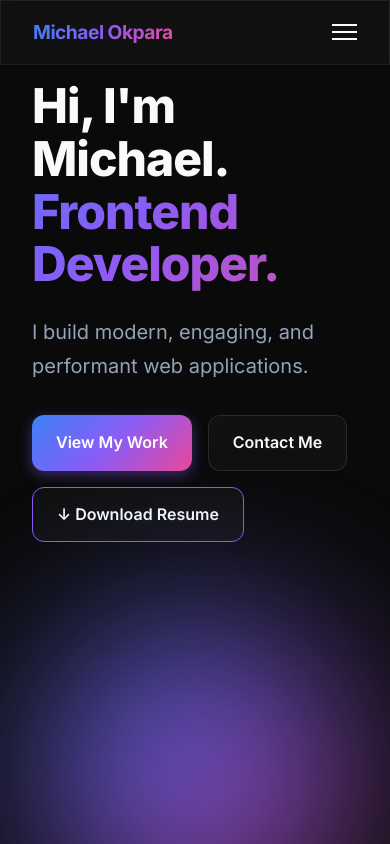
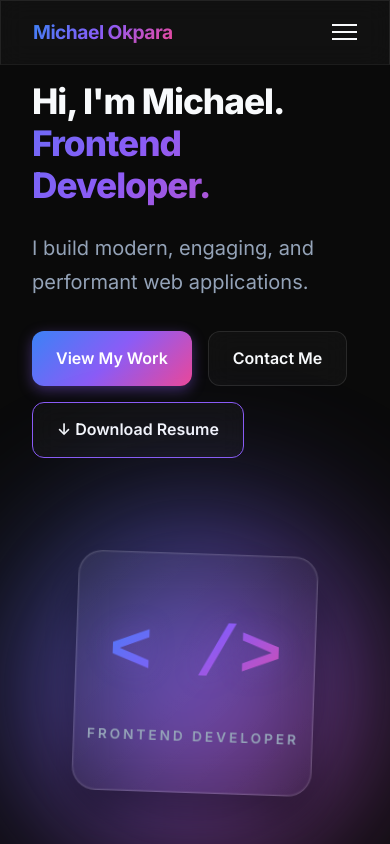
Before and after one commit to michael-max265/My-Portfolio, a React (Vite) app: page / in a window 390 px wide. Shown: the top 844 px of the page. Built offline with nearby package versions, Linux system fonts and the light colour scheme.

Commit message:
Fix hero name wrapping and responsive font size

```diff
--- a/src/components/Hero.jsx
+++ b/src/components/Hero.jsx
@@ -13,7 +13,7 @@ const Hero = () => {
           transition={{ duration: 0.8, delay: 0.2 }}
         >
           <h1 style={titleStyle}>
-            Hi, I'm {personalDetails.name.split(' ')[0]}.
+            <span style={{ whiteSpace: 'nowrap' }}>Hi, I'm {personalDetails.name.split(' ')[0]}.</span>
             <br />
             <motion.span
               className="text-gradient"
@@ -65,6 +65,21 @@ const Hero = () => {
           transition={{ duration: 1, delay: 0.4 }}
         >
           <div style={glowingOrbStyle}></div>
+          <motion.div
+            style={floatingCardStyle}
+            animate={{
+              y: [0, -20, 0],
+              rotateZ: [0, 2, -1, 0]
+            }}
+            transition={{
+              duration: 5,
+              repeat: Infinity,
+              ease: "easeInOut"
+            }}
+          >
+            <div style={codeIconStyle}>&lt; /&gt;</div>
+            <div style={floatingTextStyle}>Frontend Developer</div>
+          </motion.div>
         </motion.div>
       </div>
     </section>
@@ -92,8 +107,8 @@ const contentStyle = {
 };
 
 const titleStyle = {
-  fontSize: 'clamp(3rem, 5vw, 4.5rem)',
-  lineHeight: '1.1',
+  fontSize: 'clamp(2.2rem, 5vw, 4.5rem)',
+  lineHeight: '1.2',
   fontWeight: '800',
   marginBottom: '1.5rem',
   letterSpacing: '-1px'
@@ -154,4 +169,39 @@ const glowingOrbStyle = {
   animation: 'pulse 8s infinite alternate'
 };
 
+const floatingCardStyle = {
+  position: 'absolute',
+  width: '240px',
+  height: '240px',
+  display: 'flex',
+  flexDirection: 'column',
+  justifyContent: 'center',
+  alignItems: 'center',
+  borderRadius: '24px',
+  border: '1px solid rgba(255, 255, 255, 0.15)',
+  background: 'linear-gradient(135deg, rgba(255, 255, 255, 0.05), rgba(255, 255, 255, 0.01))',
+  backdropFilter: 'blur(16px)',
+  WebkitBackdropFilter: 'blur(16px)',
+  boxShadow: '0 20px 40px rgba(0, 0, 0, 0.4), inset 0 0 0 1px rgba(255, 255, 255, 0.05)',
+};
+
+const codeIconStyle = {
+  fontSize: '4.5rem',
+  fontWeight: '800',
+  fontFamily: 'monospace',
+  marginBottom: '0.8rem',
+  background: 'var(--gradient-vibrant)',
+  WebkitBackgroundClip: 'text',
+  WebkitTextFillColor: 'transparent',
+  textShadow: '0 0 30px rgba(139, 92, 246, 0.3)',
+};
+
+const floatingTextStyle = {
+  fontSize: '0.85rem',
+  fontWeight: '600',
+  color: 'var(--text-secondary)',
+  letterSpacing: '3px',
+  textTransform: 'uppercase'
+};
+
 export default Hero;
```
